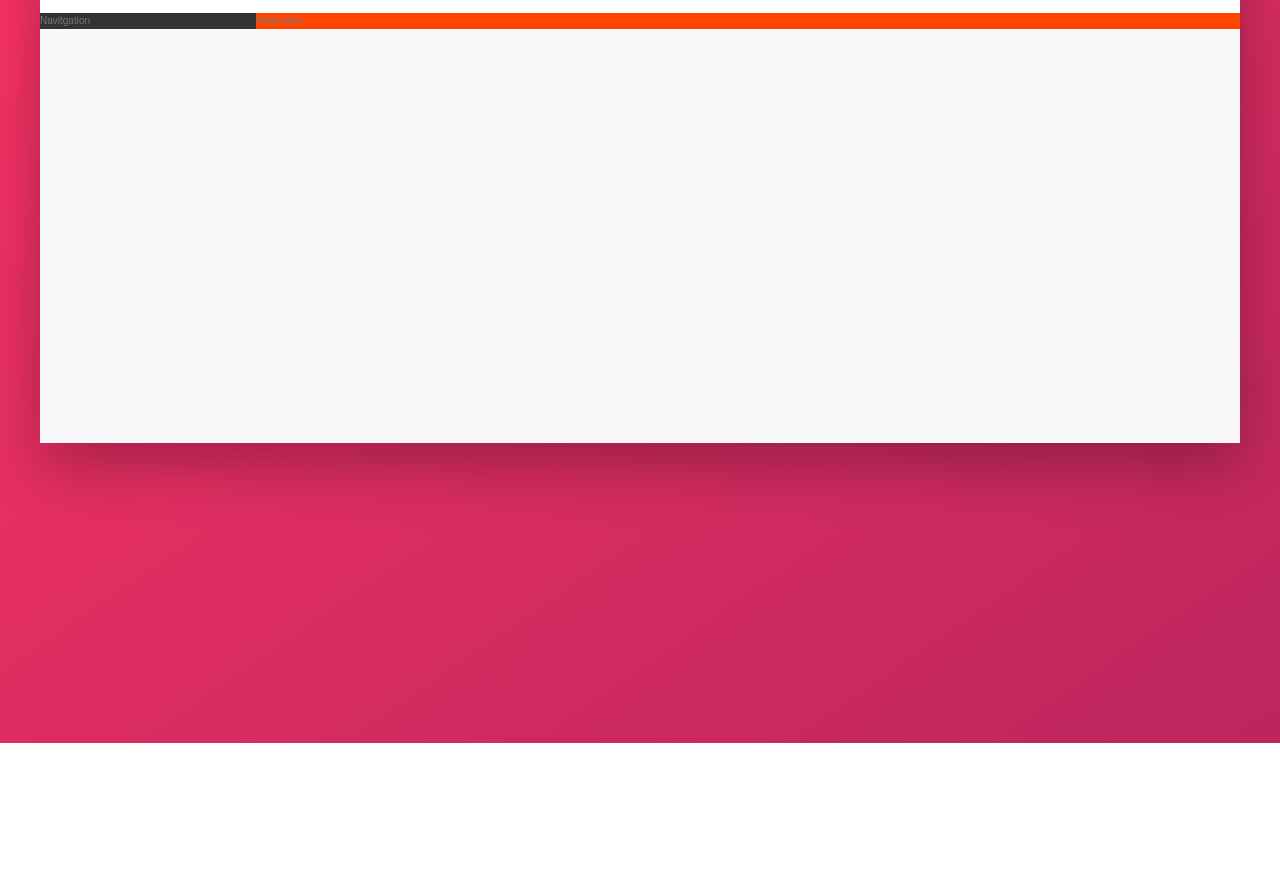
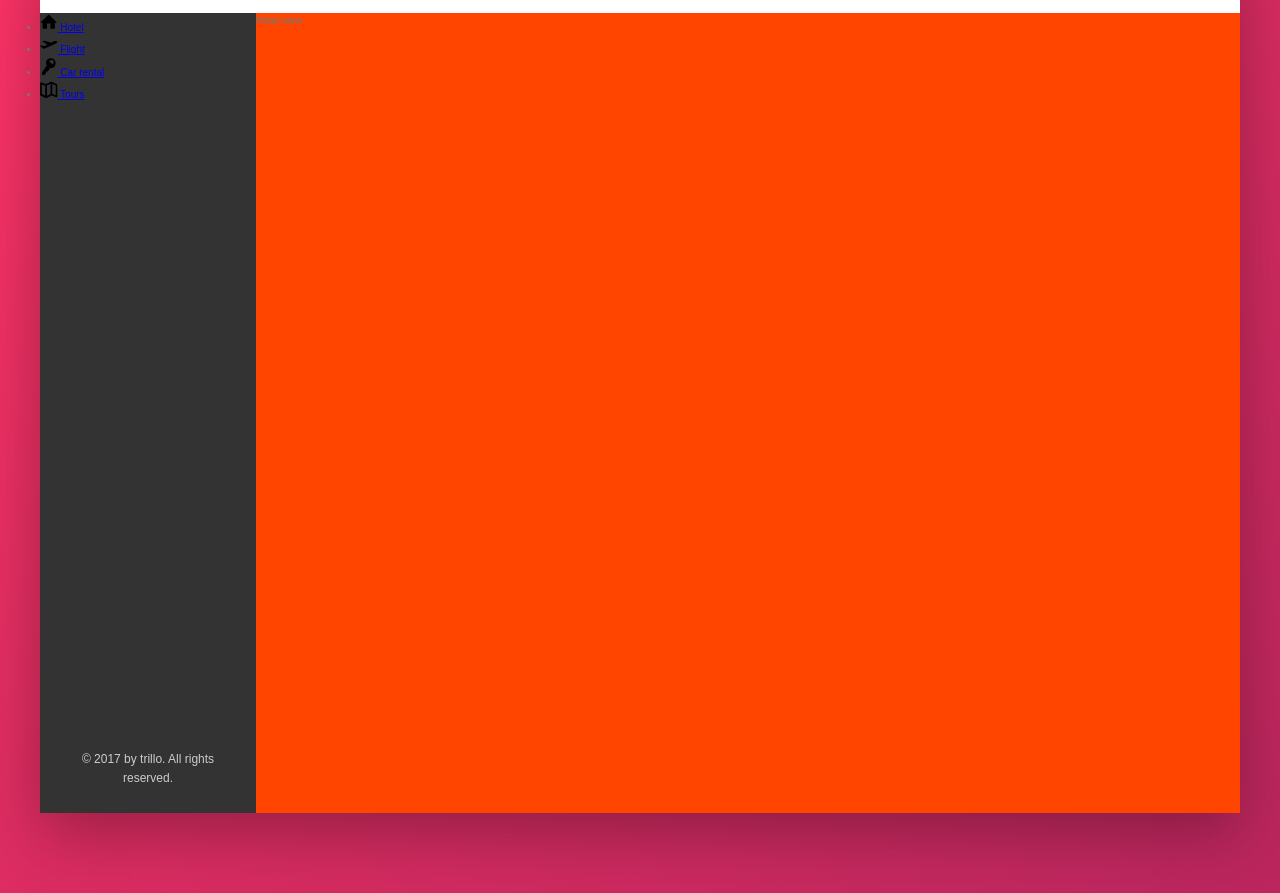
Before and after one commit to shivam-ops/advance-css-project-trillo, a website: page index.html in a window 1280 px wide. Shown: the part 137-1030 px from the top of the page. Before the commit the page ends 880 px from the top, so only its background shows below. Drawn offline with Linux system fonts and the light colour scheme.

Commit message:
updating sidebar

```diff
--- a/index.html
+++ b/index.html
@@ -49,7 +49,44 @@
 
             <div class="content">
                 <nav class="sidebar">
-                    Navitgation
+                    <ul class="side-nav">
+                        <li class="side-nav__item">
+                            <a href="#" class="side-nav__link">
+                                <svg class="side-nav__icon">
+                                    <use xlink:href="img/sprite.svg#icon-home"></use>
+                                </svg>
+                                <span>Hotel</span>
+                            </a>
+                        </li>
+                        <li class="side-nav__item">
+                            <a href="#" class="side-nav__link">
+                                <svg class="side-nav__icon">
+                                    <use xlink:href="img/sprite.svg#icon-aircraft-take-off"></use>
+                                </svg>
+                                <span>Flight</span>
+                            </a>
+                        </li>
+                        <li class="side-nav__item">
+                            <a href="#" class="side-nav__link">
+                                <svg class="side-nav__icon">
+                                    <use xlink:href="img/sprite.svg#icon-key"></use>
+                                </svg>
+                                <span>Car rental</span>
+                            </a>
+                        </li>
+                        <li class="side-nav__item">
+                            <a href="#" class="side-nav__link">
+                                <svg class="side-nav__icon">
+                                    <use xlink:href="img/sprite.svg#icon-map"></use>
+                                </svg>
+                                <span>Tours</span>
+                            </a>
+                        </li>
+                    </ul>
+
+                    <div class="legal">
+                        &copy; 2017 by trillo. All rights reserved.
+                    </div>
                 </nav>
                 <main class="hotel-view">
                     Hotel view
--- a/sass/_components.scss
+++ b/sass/_components.scss
@@ -123,3 +123,32 @@
     }
 
 }
+
+
+/////////////////////////////////////////
+//SIDE NAVIGATION
+
+
+.side-nav {
+    &__item {
+
+    }
+
+    &__link {
+
+    }
+
+    &__icon {
+        width: 1.75rem;
+        height: 1.75rem;
+    }
+}
+
+/////////////////////////////////////////
+//SIDE NAVIGATION
+.legal {
+    font-size: 1.2rem;
+    text-align: center;
+    padding: 2.5rem;
+    color: var(--color-grey-light-4);
+}
--- a/sass/_layout.scss
+++ b/sass/_layout.scss
@@ -25,11 +25,16 @@
 .sidebar {
     background-color: var(--color-grey-dark-1);
     flex: 0 0 18%;
+
+    display: flex;
+    flex-direction: column;
+    justify-content: space-between;
 }
 
 .hotel-view {
     background-color: #fff;
     background-color: orangered;
+    height: 80rem;
 
     flex: 1;
 }
```
Also changed, not shown: css/style.css.
